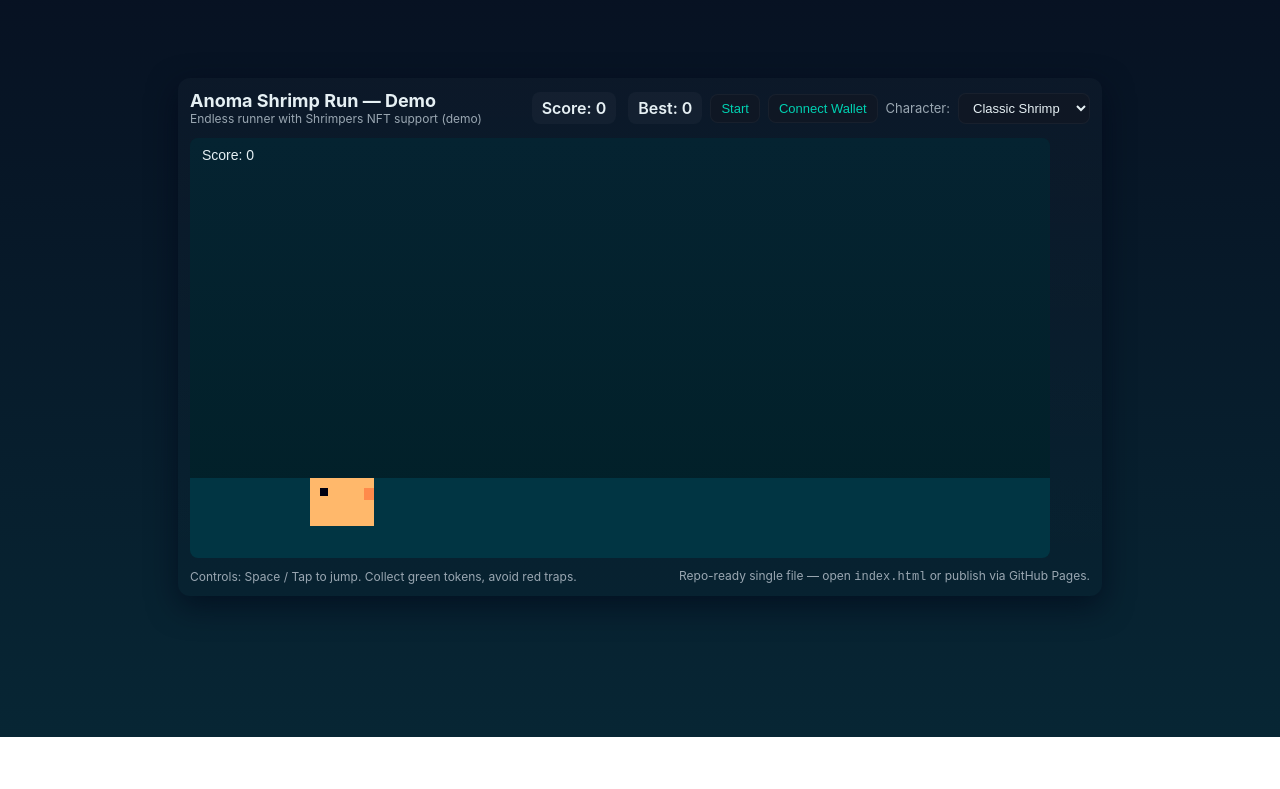
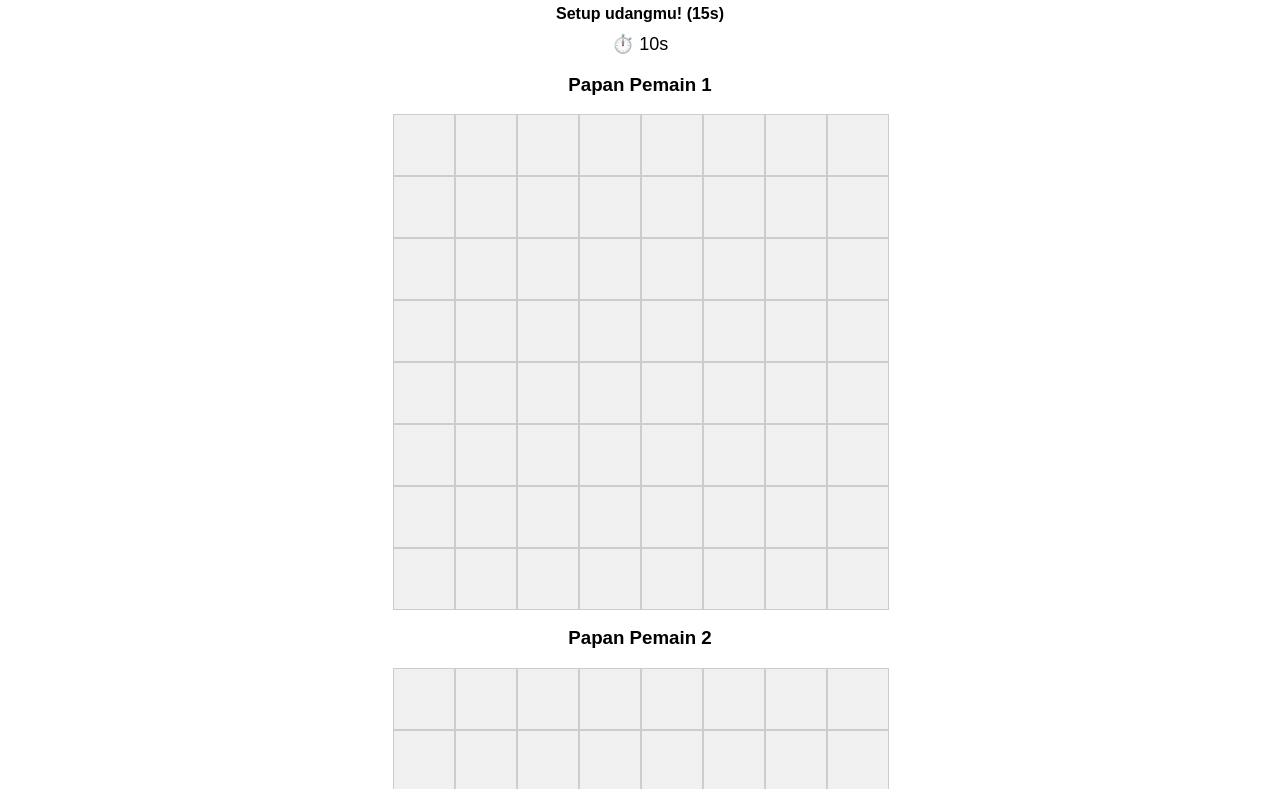
Before and after one commit to Toshihat/Endlesshrimp-run, a plain HTML site: page index.html in a window 1280 px wide. Shown: the part 63-852 px from the top of the page. Before the commit the page ends 800 px from the top, so only its background shows below. Drawn offline with Linux system fonts and the light colour scheme.

Commit message:
index.html

```diff
--- a/index.html
+++ b/index.html
@@ -1,229 +1,166 @@
-<!doctype html>
+<!DOCTYPE html>
 <html lang="en">
 <head>
-  <meta charset="utf-8" />
-  <meta name="viewport" content="width=device-width,initial-scale=1" />
-  <title>Anoma Shrimp Run — Demo</title>
+  <meta charset="UTF-8" />
+  <title>Shrimp Duel Prototype</title>
   <style>
-    :root{--bg:#0b1220;--panel:#0f1724;--accent:#00d1b2;--muted:#9aa7b2}
-    html,body{height:100%;margin:0;font-family:Inter,system-ui,Segoe UI,Roboto,Helvetica,Arial}
-    body{background:linear-gradient(180deg,#071021 0%, #072634 100%);display:flex;align-items:center;justify-content:center}
-    #game-wrap{width:900px;max-width:96vw;background:linear-gradient(180deg,rgba(255,255,255,0.02),transparent);border-radius:12px;padding:12px;box-shadow:0 10px 30px rgba(2,6,23,0.6)}
-    header{display:flex;gap:12px;align-items:center;justify-content:space-between;color:#e6f0f4}
-    h1{font-size:18px;margin:0}
-    .controls{display:flex;gap:8px;align-items:center;flex-wrap:wrap}
-    button, select, input[type=file]{background:var(--panel);border:1px solid rgba(255,255,255,0.04);color:var(--accent);padding:6px 10px;border-radius:8px;cursor:pointer;font-size:13px}
-    select{color:#e6f0f4}
-    input[type=file]{color:#e6f0f4;max-width:160px}
-    #canvas{display:block;background:#06202a;border-radius:8px;margin-top:12px}
-    .meta{display:flex;gap:12px;color:var(--muted);align-items:center}
-    .muted{color:var(--muted);font-size:13px}
-    .hud{display:flex;gap:12px;align-items:center}
-    .chip{background:rgba(255,255,255,0.03);padding:6px 10px;border-radius:8px;color:#e6f0f4;font-weight:600}
-    footer{display:flex;justify-content:space-between;align-items:center;margin-top:10px;color:var(--muted);font-size:13px}
-    .small{font-size:12px;color:var(--muted)}
-    @media(max-width:560px){#game-wrap{padding:8px}h1{font-size:16px}}
+    body { font-family: Arial, sans-serif; text-align: center; }
+    .grid {
+      display: grid;
+      grid-template-columns: repeat(8, 60px);
+      grid-template-rows: repeat(8, 60px);
+      gap: 2px;
+      margin: 10px auto;
+      width: max-content;
+    }
+    .cell {
+      width: 60px; height: 60px;
+      border: 1px solid #ccc;
+      background: #f0f0f0;
+      cursor: pointer;
+      position: relative;
+    }
+    .cell.hit { background: #ff6b6b; }
+    .cell.miss { background: #6ba8ff; }
+    .shrimp {
+      width: 100%; height: 100%;
+      object-fit: contain;
+    }
+    #status { margin: 10px; font-weight: bold; }
+    #timer { font-size: 18px; margin: 5px; }
   </style>
 </head>
 <body>
-  <div id="game-wrap">
-    <header>
-      <div>
-        <h1>Anoma Shrimp Run — Demo</h1>
-        <div class="meta">
-          <span class="small">Endless runner with Shrimpers NFT support (demo)</span>
-        </div>
-      </div>
-      <div class="controls">
-        <div class="hud">
-          <div class="chip">Score: <span id="score">0</span></div>
-          <div class="chip">Best: <span id="best">0</span></div>
-        </div>
-        <button id="startBtn">Start</button>
-        <button id="connectBtn">Connect Wallet</button>
-        <label class="muted">Character:</label>
-        <select id="characterSelect">
-          <option value="default">Classic Shrimp</option>
-          <option value="blue">Blue Shrimp</option>
-          <option value="gold">Golden Shrimp</option>
-          <option value="custom">Custom Upload</option>
-        </select>
-        <input type="file" id="uploadImage" accept="image/*" style="display:none" />
-      </div>
-    </header>
 
-    <canvas id="canvas" width="860" height="420"></canvas>
+<h2>🦐 Shrimp Duel – Prototype</h2>
+<div id="status">Setup udangmu! (15s)</div>
+<div id="timer"></div>
 
-    <footer>
-      <div class="small">Controls: Space / Tap to jump. Collect green tokens, avoid red traps.</div>
-      <div class="small">Repo-ready single file — open <code>index.html</code> or publish via GitHub Pages.</div>
-    </footer>
-  </div>
+<h3>Papan Pemain 1</h3>
+<div id="board1" class="grid"></div>
+
+<h3>Papan Pemain 2</h3>
+<div id="board2" class="grid"></div>
 
 <script>
-const canvas = document.getElementById('canvas');
-const ctx = canvas.getContext('2d');
-const W = canvas.width, H = canvas.height;
-let running = false;
-let score = 0;
-let best = Number(localStorage.getItem('shrimp_best')||0);
-const scoreEl = document.getElementById('score');
-const bestEl = document.getElementById('best');
-bestEl.textContent = best;
+const SIZE = 8;
+const shrimpImg = "IMG_20250911_224225.jpg"; // ganti dengan path gambar udangmu
+let board1 = [], board2 = [];
+let revealed1 = [], revealed2 = [];
+let currentPhase = "setup"; // "setup" atau "battle"
+let setupTime = 15, battleTime = 120;
+let timer = setupTime;
+let currentPlayer = 1;
 
-// Character select + upload
-let character = "default";
-let customImg = null;
-const charSelect = document.getElementById("characterSelect");
-const uploadInput = document.getElementById("uploadImage");
-
-charSelect.addEventListener("change", e=>{
-  character = e.target.value;
-  if(character === "custom"){
-    uploadInput.style.display = 'inline-block';
-  } else {
-    uploadInput.style.display = 'none';
-  }
-});
-
-uploadInput.addEventListener("change", e=>{
-  const file = e.target.files[0];
-  if(file){
-    const reader = new FileReader();
-    reader.onload = ev =>{
-      const img = new Image();
-      img.onload = ()=>{ customImg = img; }
-      img.src = ev.target.result;
+// Inisialisasi papan
+function createBoard(containerId, board, revealed) {
+  const container = document.getElementById(containerId);
+  for (let r=0; r<SIZE; r++) {
+    board[r] = [];
+    revealed[r] = [];
+    for (let c=0; c<SIZE; c++) {
+      const cell = document.createElement("div");
+      cell.className = "cell";
+      cell.dataset.row = r;
+      cell.dataset.col = c;
+      cell.onclick = () => handleClick(containerId, r, c);
+      container.appendChild(cell);
+      board[r][c] = 0;
+      revealed[r][c] = false;
     }
-    reader.readAsDataURL(file);
-  }
-});
-
-// Player
-const player = { x: 120, y: H-80, w: 64, h: 48, yv:0, gravity:0.9, jump:-14, grounded:true };
-
-function drawShrimp(x,y,w,h){
-  if(character==="custom" && customImg){
-    ctx.drawImage(customImg, x, y, w, h);
-    return;
-  }
-  if(character==="default"){
-    ctx.fillStyle = '#ffb86b';
-  } else if(character==="blue"){
-    ctx.fillStyle = '#5dade2';
-  } else if(character==="gold"){
-    ctx.fillStyle = '#f1c40f';
-  }
-  ctx.fillRect(x,y,w,h);
-  ctx.fillStyle = '#001';
-  ctx.fillRect(x+10, y+10, 8,8);
-  if(character==="gold"){ ctx.fillStyle = '#d4ac0d'; }
-  else if(character==="blue"){ ctx.fillStyle = '#2e86c1'; }
-  else { ctx.fillStyle = '#ff8a4b'; }
-  ctx.fillRect(x+w-10,y+10,10,12);
-}
-
-// Obstacles + tokens
-let obstacles = [];
-const SPAWN_INTERVAL = 1400;
-let lastSpawn = 0;
-let speed = 4;
-
-function spawn(type){
-  if(type==='token'){
-    obstacles.push({type:'token', x: W + 40, y: rand(H-200, H-120), w:28, h:28});
-  } else {
-    obstacles.push({type:'trap', x: W + 40, y: H-64, w:48, h:48});
   }
 }
 
-function rand(a,b){return Math.floor(Math.random()*(b-a+1))+a}
+createBoard("board1", board1, revealed1);
+createBoard("board2", board2, revealed2);
 
-function jump(){ if(player.grounded){player.yv = player.jump; player.grounded=false} }
-window.addEventListener('keydown',e=>{if(e.code==='Space') jump();})
-canvas.addEventListener('touchstart', e=>{e.preventDefault(); jump();})
-canvas.addEventListener('mousedown', e=>{jump();})
-
-// Wallet connect stub
-let walletConnected = false;
-const connectBtn = document.getElementById('connectBtn');
-connectBtn.addEventListener('click', ()=>{
-  if(!walletConnected){
-    walletConnected = true;
-    connectBtn.textContent = 'Connected (demo)';
-    connectBtn.style.opacity = 0.8;
-    alert('Demo wallet connected. In production, implement WalletConnect / MetaMask and read NFT metadata.');
-  }
-});
-
-// Start button
-const startBtn = document.getElementById('startBtn');
-startBtn.addEventListener('click', ()=>{ if(!running) start(); else reset(); })
-
-function start(){
-  running = true; score = 0; obstacles = []; lastSpawn = performance.now(); speed = 4; player.y = H-80; player.yv = 0; player.grounded=true;
-  startBtn.textContent = 'Restart';
-  requestAnimationFrame(loop);
+// Taruh udang (sementara random placement)
+function placeShrimps(board) {
+  const lengths = [4,3,2];
+  lengths.forEach(len=>{
+    let placed = false;
+    while(!placed) {
+      let row = Math.floor(Math.random()*SIZE);
+      let col = Math.floor(Math.random()*SIZE);
+      let horizontal = Math.random() > 0.5;
+      let fits = true;
+      for (let i=0;i<len;i++) {
+        let rr = row + (horizontal?0:i);
+        let cc = col + (horizontal?i:0);
+        if (rr>=SIZE || cc>=SIZE || board[rr][cc]!==0) { fits=false; break; }
+      }
+      if (fits) {
+        for (let i=0;i<len;i++) {
+          let rr = row + (horizontal?0:i);
+          let cc = col + (horizontal?i:0);
+          board[rr][cc] = 1;
+        }
+        placed = true;
+      }
+    }
+  });
 }
 
-function reset(){ running=false; score = 0; startBtn.textContent = 'Start'; }
+placeShrimps(board1);
+placeShrimps(board2);
 
-function loop(t){
-  if(!running) return;
-  if(t - lastSpawn > SPAWN_INTERVAL){ lastSpawn = t; spawn(Math.random()<0.6 ? 'token' : 'trap'); speed += 0.12; }
-  player.yv += player.gravity; player.y += player.yv;
-  if(player.y + player.h >= H-20){ player.y = H-20 - player.h; player.yv = 0; player.grounded = true }
+// Handle klik
+function handleClick(boardId, r, c) {
+  if (currentPhase!=="battle") return;
+  if ((boardId==="board2" && currentPlayer===1) ||
+      (boardId==="board1" && currentPlayer===2)) {
+    let board = (boardId==="board2")?board2:board1;
+    let revealed = (boardId==="board2")?revealed2:revealed1;
+    if (revealed[r][c]) return;
+    revealed[r][c] = true;
+    const cell = document.querySelector(`#${boardId} .cell[data-row="${r}"][data-col="${c}"]`);
+    if (board[r][c]===1) {
+      cell.classList.add("hit");
+    } else {
+      cell.classList.add("miss");
+    }
+    // ganti giliran
+    currentPlayer = (currentPlayer===1)?2:1;
+    document.getElementById("status").textContent = "Giliran Pemain "+currentPlayer;
+  }
+}
 
-  for(let i=obstacles.length-1;i>=0;i--){
-    const o = obstacles[i]; o.x -= speed;
-    if(o.x + o.w < -20){ obstacles.splice(i,1); continue }
-    if(collides(player, o)){
-      if(o.type==='token'){ score += 10; obstacles.splice(i,1); }
-      else if(o.type==='trap'){ running=false; gameOver(); return; }
+// Timer
+function startTimer() {
+  const timerDiv = document.getElementById("timer");
+  const interval = setInterval(()=>{
+    timer--;
+    timerDiv.textContent = "⏱️ "+timer+"s";
+    if (timer<=0) {
+      if (currentPhase==="setup") {
+        currentPhase="battle";
+        timer=battleTime;
+        document.getElementById("status").textContent="Battle dimulai! Giliran Pemain 1";
+      } else {
+        clearInterval(interval);
+        endGame();
+      }
+    }
+  },1000);
+}
+
+function endGame() {
+  let score1=0, score2=0;
+  for (let r=0;r<SIZE;r++) {
+    for (let c=0;c<SIZE;c++) {
+      if (board2[r][c]===1 && revealed2[r][c]) score1++;
+      if (board1[r][c]===1 && revealed1[r][c]) score2++;
     }
   }
-
-  drawScene(); scoreEl.textContent = score; requestAnimationFrame(loop);
+  let winner="Seri!";
+  if (score1>score2) winner="Pemain 1 menang!";
+  if (score2>score1) winner="Pemain 2 menang!";
+  document.getElementById("status").textContent =
+    `⏰ Waktu habis! Skor: P1=${score1}, P2=${score2}. ${winner}`;
 }
 
-function collides(a,b){ return !(a.x + a.w < b.x || a.x > b.x + b.w || a.y + a.h < b.y || a.y > b.y + b.h); }
+startTimer();
+</script>
 
-function gameOver(){
-  if(score > best){ best = score; localStorage.setItem('shrimp_best', best); bestEl.textContent = best }
-  drawScene();
-  ctx.fillStyle = 'rgba(0,0,0,0.5)'; ctx.fillRect(0,0,W,H);
-  ctx.fillStyle = '#fff'; ctx.font='28px sans-serif'; ctx.textAlign='center';
-  ctx.fillText('Game Over', W/2, H/2 - 20);
-  ctx.font='16px sans-serif'; ctx.fillText('Score: '+score+'  •  Best: '+best, W/2, H/2 + 12);
-  ctx.font='14px sans-serif'; ctx.fillText('Click Start to play again', W/2, H/2 + 42);
-}
-
-function drawScene(){
-  ctx.clearRect(0,0,W,H);
-  const g = ctx.createLinearGradient(0,0,0,H);
-  g.addColorStop(0,'#052331'); g.addColorStop(1,'#012028');
-  ctx.fillStyle = g; ctx.fillRect(0,0,W,H);
-  ctx.fillStyle = '#013543'; ctx.fillRect(0,H-80,W,80);
-  for(let i=0;i<6;i++){ ctx.globalAlpha = 0.06; ctx.fillRect((i*160 + (Date.now()/50)%80)-40, H-60, 120, 8); }
-  ctx.globalAlpha = 1;
-
-  drawShrimp(player.x, player.y, player.w, player.h);
-
-  obstacles.forEach(o=>{
-    if(o.type==='token'){
-      ctx.fillStyle = '#37f5b7'; ctx.beginPath(); ctx.arc(o.x + o.w/2, o.y + o.h/2, o.w/2, 0, Math.PI*2); ctx.fill();
-      ctx.fillStyle = '#003'; ctx.fillRect(o.x+6, o.y+6, 6,6);
-    } else {
-      ctx.fillStyle = '#ff5d5d'; ctx.fillRect(o.x, o.y, o.w, o.h);
-      ctx.fillStyle = '#300'; ctx.fillRect(o.x+6, o.y+8, o.w-12, 8);
-    }
-  });
-
-  ctx.fillStyle = '#e6f0f4'; ctx.font='14px sans-serif'; ctx.textAlign='left'; ctx.fillText('Score: '+score, 12, 22);
-}
-
-drawScene();
-for(let i=0;i<2;i++){ spawn('token'); }
-</script>
 </body>
 </html>
```
